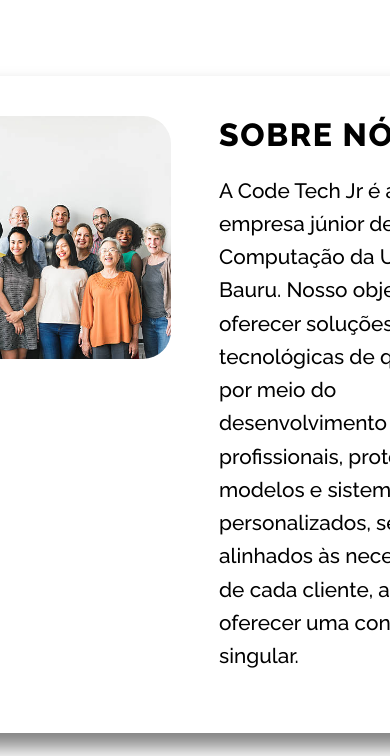
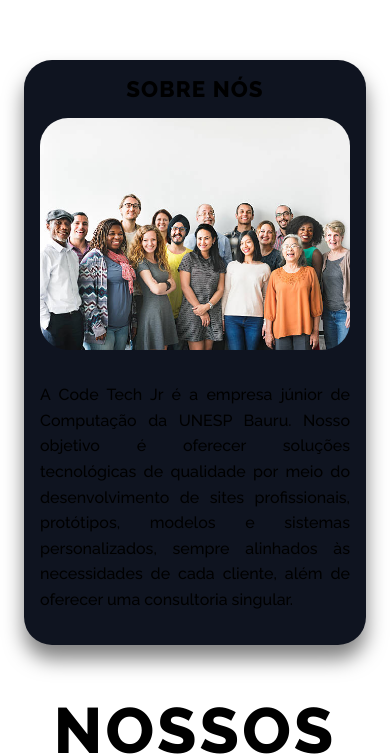
Before and after one commit to Code-Tech-Jr/site-codeTechJr, a React (Vite) app: page / in a window 390 px wide. Shown: the part 1148-1904 px from the top of the page. Built offline with nearby package versions, Linux system fonts and the light colour scheme; a web font is replaced by a local one.

Commit message:
task[14] Responsividade Sobre Nos: done"

```diff
--- a/src/components/about-us/AboutUs.module.css
+++ b/src/components/about-us/AboutUs.module.css
@@ -6,3 +6,9 @@
     padding: 3rem 1.5rem;
     background-color: var(--main-color);
 }
+
+@media (max-width: 800px) {
+    .about-us-container {
+        padding: 2rem 1rem;
+    }
+}
--- a/src/components/about-us/Card.module.css
+++ b/src/components/about-us/Card.module.css
@@ -1,36 +1,40 @@
 @import url('https://fonts.googleapis.com/css2?family=Raleway:ital,wght@0,100..900;1,100..900&display=swap');
 
 .card {
-    display: flex;
-    flex-direction: row;
-    align-items: top;
+    display: grid;
+    grid-template-columns: 1fr 1fr;
+    align-items: start;
     gap: 3rem;
-    background-color: color-mix(in srgb, var(--third-color) 35%, transparent);
+    background-color: #0f1420;
+    mix-blend-mode: under;
     padding: 2.5rem;
     border-radius: 28px;
     max-width: 1100px;
     min-width: 700px;
     width: 100%;
+    max-height: 700px;
     box-shadow: 0 14px 20px rgba(0, 0, 0, 0.5);
 }
 
 .image {
+    min-width: 300px;
     width: 100%;
-    height: 100%;
+    height: auto;
+    aspect-ratio: 12/9;
     border-radius: 28px;
     display: block;
-    flex: 1;
-    min-width: 300px;
 }
 
 .text-wrapper {
-    flex: 1;
+    display: flex;
+    flex-direction: column;
 }
 
 .title {
     color: var(--second-color);
     font-family: "Raleway";
-    font-size: clamp(2rem, 1.8vw, 4rem);
+    text-align: left;
+    font-size: clamp(2.3rem, 1.2vw, 4rem);
     font-weight: 800;
     margin-top: 0;
     margin-bottom: 1rem;
@@ -40,8 +44,49 @@
 .description {
     color: var(--four-color);
     font-family: "Raleway";
-    font-size: clamp(1.3rem, 1vw, 2rem);
+    text-align: left;
+    font-size: clamp(0.5rem, 1.2vw, 4rem);
     font-weight: 500;
     line-height: 1.6;
-    margin-right: 4rem;
+    margin-right: 1rem;
 }
+
+
+@media (max-width: 800px) {
+    .card {
+        min-width: 0;
+        padding: 2rem;
+        grid-template-columns: 1fr;
+        grid-template-areas:
+            "title"
+            "image"
+            "description";
+        justify-items: center;
+        gap: 1rem;
+        padding: 1rem;
+    }
+
+    .text-wrapper {
+        display: contents;
+    }
+
+    .title {
+        grid-area: title;
+        text-align: center;
+        font-size: clamp(1.4rem, 1.2vw, 4rem);
+        margin-bottom: 0rem;
+    }
+
+    .image {
+        grid-area: image;
+        min-width: 0;
+        max-width: 350px;
+    }
+
+    .description {
+        grid-area: description;
+        margin-right: 0;
+        text-align: justify;
+        font-size: clamp(1rem, 1vw, 4rem);
+    }
+}
```
